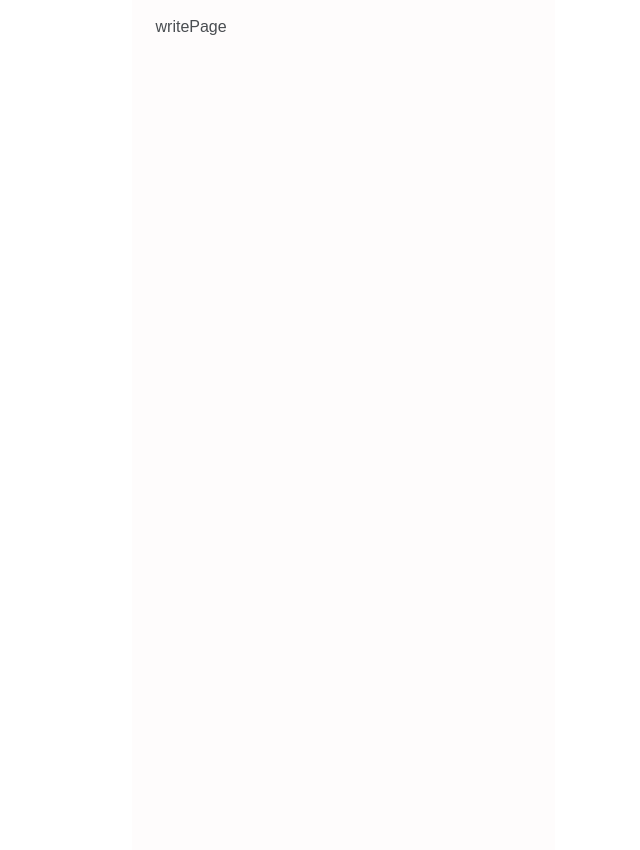
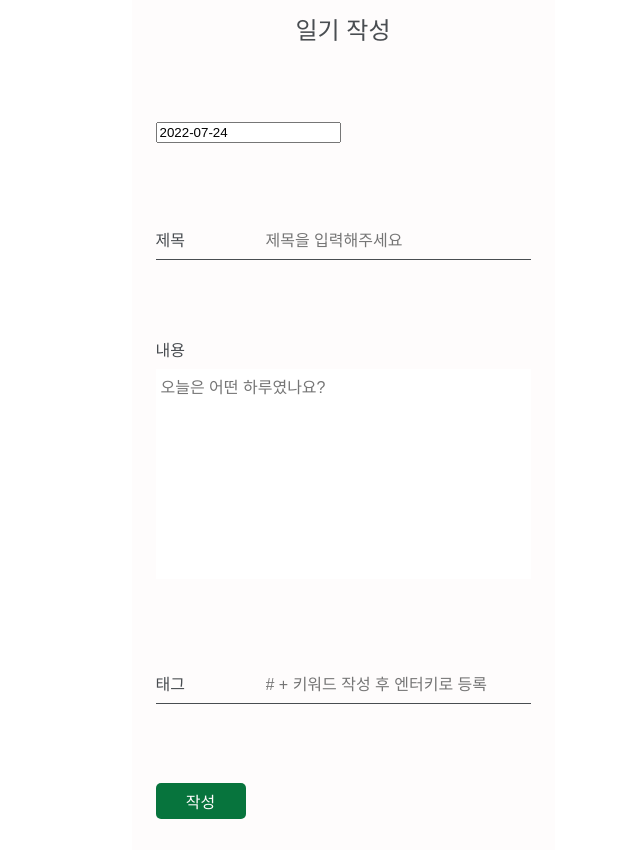
Before and after one commit to suin-d/my-diary, a React (Create React App) app: page /write in a window 1280 px wide. Shown: the whole page, without its empty margins (297-937 px from the left). Built offline with nearby package versions, Linux system fonts and the light colour scheme.

Commit message:
feat: DiaryEditor 컴포넌트 레이아웃 구현

```diff
--- /dev/null
+++ b/src/components/Editor/diaryEditor.tsx
@@ -0,0 +1,45 @@
+import React from 'react';
+import { useState } from 'react';
+import BaseButton from 'components/common/baseButton';
+import CustomInput from 'components/common/customInput';
+import CustomTextarea from 'components/common/customTextarea';
+import useInput from 'components/hooks/useInput';
+import DatePicker from 'react-datepicker';
+import { ko } from 'date-fns/esm/locale';
+
+export default function DiaryEditor() {
+  const [title, onChangeTitle] = useInput('');
+  const [content, onChangeContent] = useInput('');
+  const [tag, onChangeTag] = useInput('');
+  const [checkDate, setCheckDate] = useState(new Date());
+
+  return (
+    <>
+      <DatePicker
+        locale={ko}
+        dateFormat="yyyy-MM-dd"
+        selected={checkDate}
+        onChange={(date: Date) => setCheckDate(date)}
+      />
+      <CustomInput
+        title="제목"
+        value={title}
+        onChange={onChangeTitle}
+        placeholder="제목을 입력해주세요"
+      />
+      <CustomTextarea
+        title="내용"
+        value={content}
+        onChange={onChangeContent}
+        placeholder="오늘은 어떤 하루였나요?"
+      ></CustomTextarea>
+      <CustomInput
+        title="태그"
+        value={tag}
+        onChange={onChangeTag}
+        placeholder="# + 키워드 작성 후 엔터키로 등록"
+      />
+      <BaseButton text="작성" />
+    </>
+  );
+}
--- a/src/pages/main.tsx
+++ b/src/pages/main.tsx
@@ -6,7 +6,7 @@ import {
 } from 'react-icons/md';
 import EmptyContent from 'components/common/EmptyContent';
 
-const Header = styled.header`
+export const Header = styled.header`
   text-align: center;
   font-size: 24px;
 `;
--- a/src/pages/write.tsx
+++ b/src/pages/write.tsx
@@ -1,3 +1,12 @@
+import DiaryEditor from 'components/Editor/diaryEditor';
+import 'react-datepicker/dist/react-datepicker.css';
+import { Header } from './main';
+
 export default function Write() {
-  return <div>writePage</div>;
+  return (
+    <>
+      <Header>일기 작성</Header>
+      <DiaryEditor />
+    </>
+  );
 }
```
